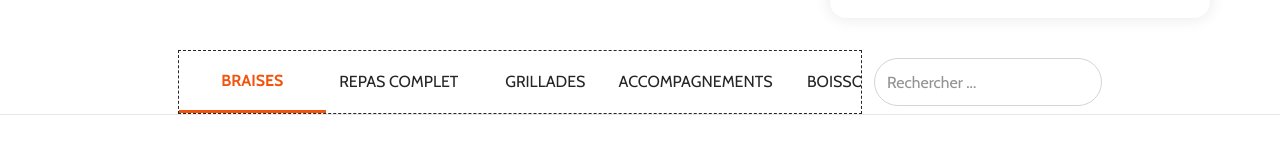
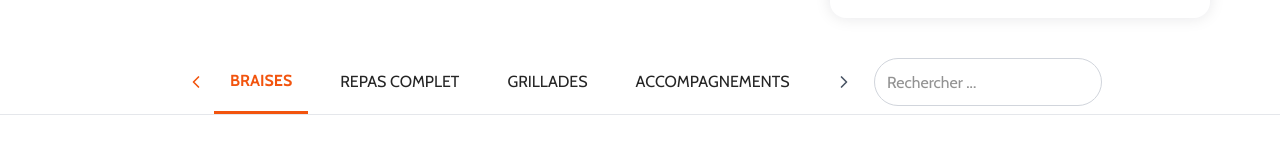
Before and after one commit to lebus237/mama-sarah, a Next.js app: page /order in a window 1280 px wide. Shown: the part 510-674 px from the top of the page. Built offline with nearby package versions, Linux system fonts and the light colour scheme; what @tolgee/react would draw is missing.

Commit message:
feat(order): enhance category navigation with swiper and arrow controls

```diff
--- a/fixtures/product-categories.ts
+++ b/fixtures/product-categories.ts
@@ -31,4 +31,14 @@ export const productCategories: Array<ProductCategory> = [
       designation: 'Desserts',
       slug: 'desserts',
    },
+   {
+      id: 'cat-7',
+      designation: 'Boissons-7',
+      slug: 'boissons-7',
+   },
+   {
+      id: 'cat-8',
+      designation: 'Desserts-8',
+      slug: 'desserts-8',
+   },
 ]
--- a/src/app/styles/utils/_scroll_utils.css
+++ b/src/app/styles/utils/_scroll_utils.css
@@ -1,13 +1,17 @@
 .order-category-navigation {
-   a:first-child {
+   .swiper-slide:first-child {
+      a {
          border-bottom: 3px solid var(--color-primary);
          color: var(--color-primary);
          font-weight: 700;
       }
+   }
 
-   &:has(.active) a:first-child {
+   &:has(.active) .swiper-slide:first-child {
+      a {
          border-bottom: none;
          font-weight: 400;
          color: initial;
       }
    }
+}
--- a/src/views/order/ui/OrderPage.tsx
+++ b/src/views/order/ui/OrderPage.tsx
@@ -10,12 +10,17 @@ import { AddToCartModal, CartSummaryDisplay, useCart } from '@/features/order'
 import { cn } from '@/shared/lib/styles'
 import { PriceDisplay } from '@/shared/ui/common'
 import _ from 'lodash'
-import { PlusIcon } from 'lucide-react'
+import { ChevronLeft, ChevronRight, PlusIcon } from 'lucide-react'
 import { useScroll } from 'motion/react'
 import Image from 'next/image'
 import { useEffect, useRef, useState } from 'react'
 import { Fade } from 'react-awesome-reveal'
 import { Element, Link } from 'react-scroll'
+import { Swiper as SwiperType } from 'swiper'
+import 'swiper/css'
+import 'swiper/css/navigation'
+import { Navigation } from 'swiper/modules'
+import { Swiper, SwiperSlide } from 'swiper/react'
 import { OrderHeroSection } from './sections/OrderHeroSection'
 
 export function OrderPage() {
@@ -26,6 +31,8 @@ export function OrderPage() {
 
    const [isModalOpen, setIsModalOpen] = useState(false)
    const [product, setProduct] = useState<Product | undefined>()
+   const [activeSection, setActiveSection] = useState<string | null>(null)
+   const swiperRef = useRef<SwiperType | null>(null)
 
    const openModal = (item: Product) => {
       setProduct(item)
@@ -60,24 +67,43 @@ export function OrderPage() {
          <div className="xl:h-48"></div>
          <div className="border-gray-200 bg-white border-b" ref={navigationRef}>
             <div className="container flex justify-center items-center lg:gap-x-3">
-               <div className="xl:w-3/5 xl:h-16   border border-dashed overflow-x-scroll [&::-webkit-scrollbar]:hidden [-ms-overflow-style:none] [scrollbar-width:none]">
-                  <nav className="flex justify-between items-center order-category-navigation h-full w-[130%]">
+               <div className="xl:w-3/5 xl:h-16 flex items-center">
+                  <button
+                     className="p-2 hover:bg-gray-100 rounded-full transition-colors shrink-0"
+                     onClick={() => swiperRef.current?.slidePrev()}>
+                     <ChevronLeft className="w-5 h-5 text-primary" />
+                  </button>
+                  <Swiper
+                     onSwiper={swiper => (swiperRef.current = swiper)}
+                     slidesPerView={'auto'}
+                     spaceBetween={16}
+                     modules={[Navigation]}
+                     preventClicks={false}
+                     preventClicksPropagation={false}
+                     touchStartPreventDefault={false}
+                     className="order-category-navigation h-full flex-1">
                      {productCategoryList.map(section => (
+                        <SwiperSlide key={section.id} className="w-auto! shrink-0!">
                            <Link
-                           key={section.id}
                               to={section.id}
                               spy={true}
                               offset={-256}
                               duration={500}
                               smooth={true}
-                           className="block h-full content-center xl:basis-1/6 text-center transition-border ease-linear  uppercase"
+                              className="block h-full content-center xl:basis-1/6 text-center transition-border ease-linear uppercase px-4 cursor-default"
                               activeClass={cn(
                                  'active border-b-3 border-primary font-bold text-primary',
                               )}>
                               {section.designation}
                            </Link>
+                        </SwiperSlide>
                      ))}
-                  </nav>
+                  </Swiper>
+                  <button
+                     className="p-2 hover:bg-gray-100 rounded-full transition-colors shrink-0"
+                     onClick={() => swiperRef.current?.slideNext()}>
+                     <ChevronRight className="w-5 h-5 text-gray-600" />
+                  </button>
                </div>
                <div className="xl:w-1/5">
                   <input
```
Lines whose indentation alone changed are shown as unchanged.
